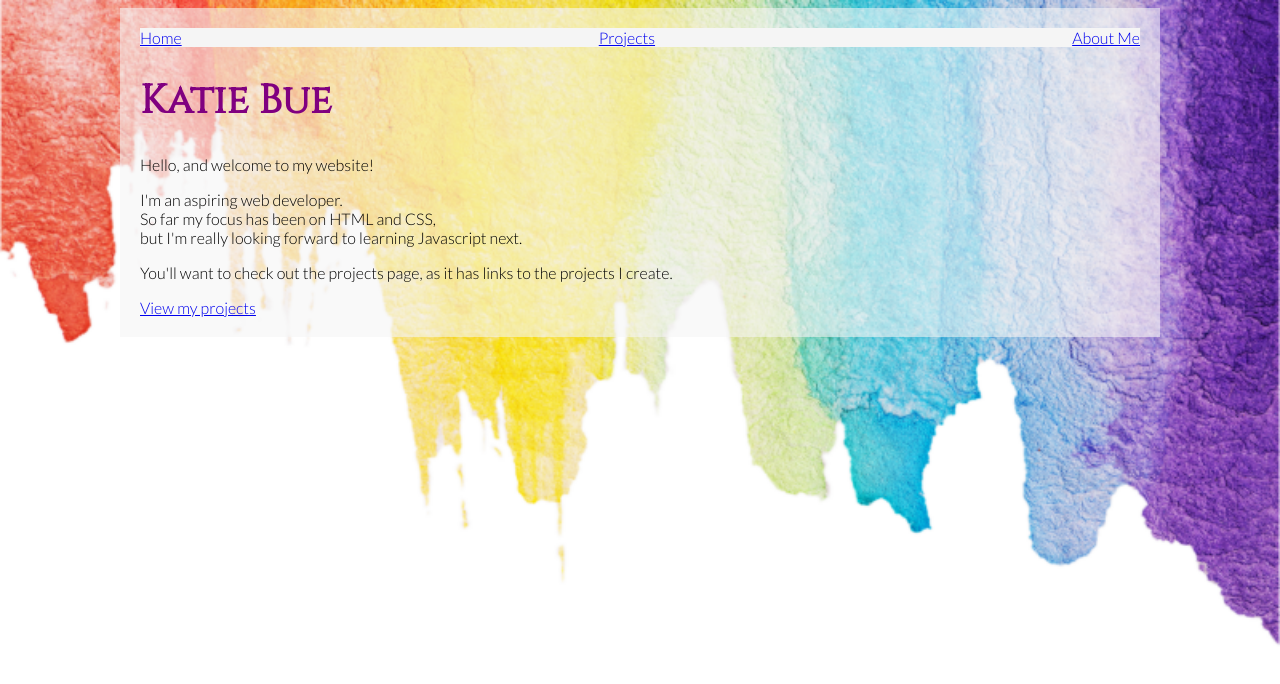
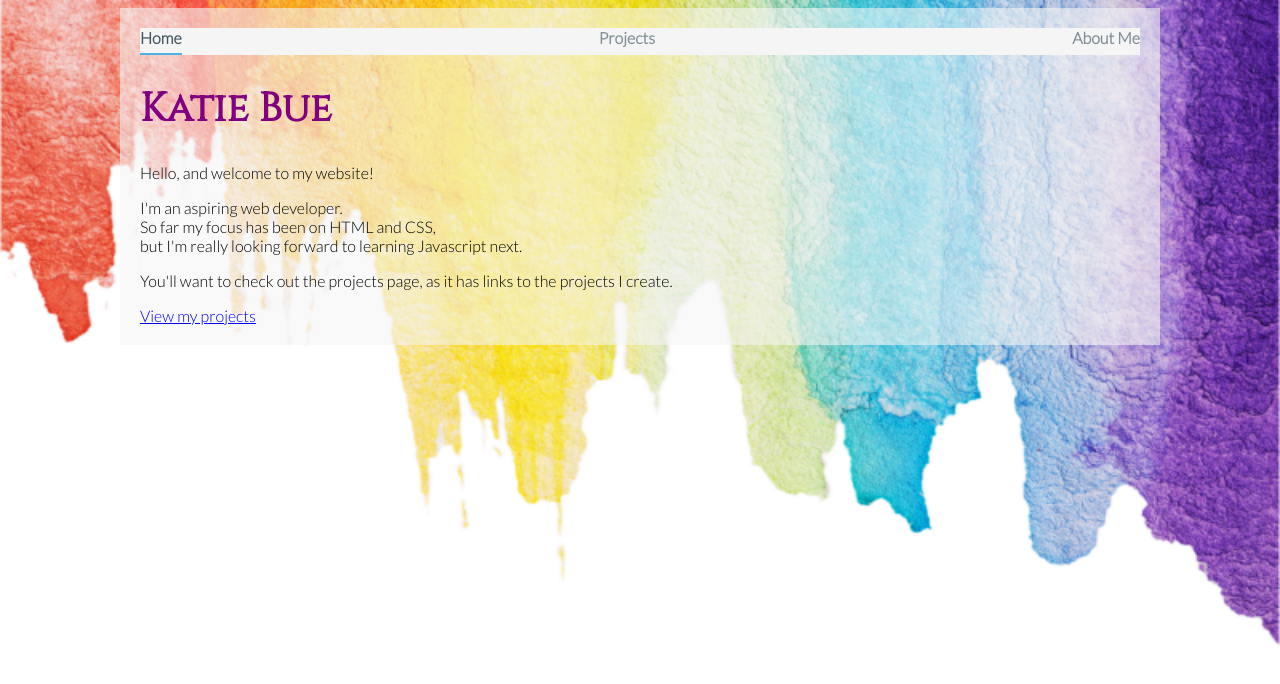
Before and after one commit to ADHDFairy/my-site, a website: page index.html in a window 1280 px wide. Drawn offline with Linux system fonts and the light colour scheme.

Commit message:
topnav styles edition 1

```diff
--- a/styles.css
+++ /dev/null
@@ -1,27 +0,0 @@
-body {
-  font-family: Lato;
-  font-weight: 300;
-}
-
-.content-wrapper {
-  max-width: 800px;
-  margin: 0 auto;
-}
-
-.content-wrapper .links a {
-  display: block;
-}
-
-
-
-h1 {
-  font-family: Cinzel;
-  font-size: 40px;
-  color: purple;
-}
-
-h2 {
-  font-family: Cinzel;
-  color: purple;
-  font-weight: 200
-}
--- a/stylesindex.css
+++ b/stylesindex.css
@@ -16,6 +16,19 @@ body {
   overflow: hidden;
   display: flex;
   justify-content: space-between;
+}
+
+.topnav a {
+  color:  #809098;
+  text-decoration: none;
+  font-weight: bold;
+
+}
+
+.topnav a.active {
+  color:  #435762;
+  border-bottom: 2px solid #4db3e3;
+  padding-bottom: 6px;
 }
 
 .content-wrapper {
```
